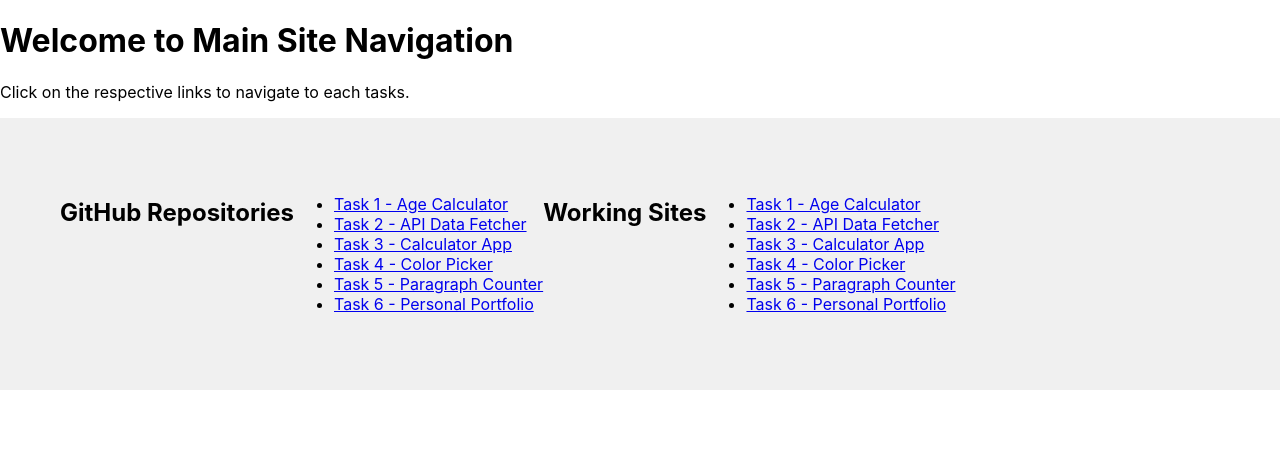
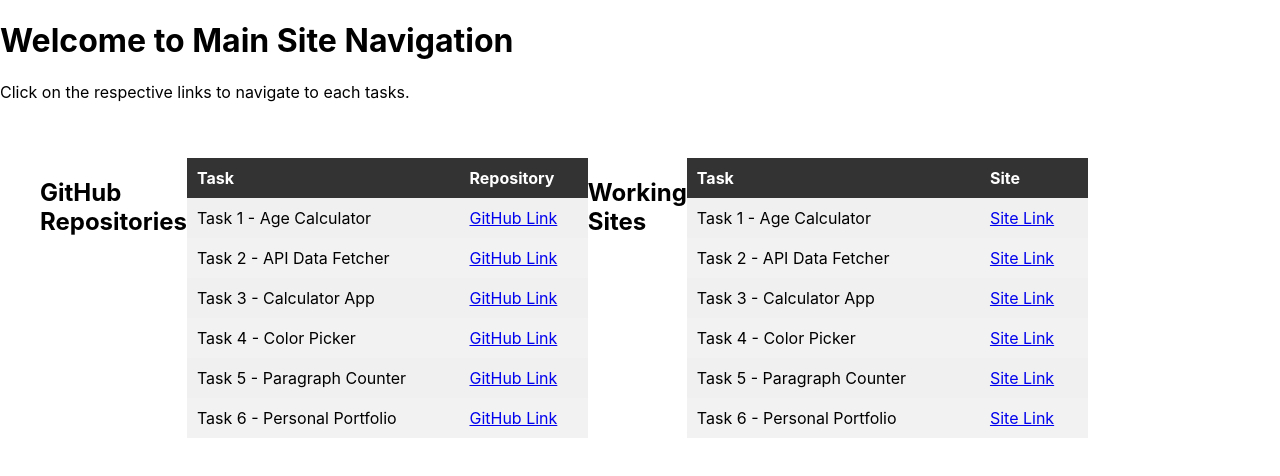
Before and after one commit to Praisepaul/ReactJS_Main, a React (Create React App) app: page / in a window 1280 px wide. Shown: the top 476 px of the page. Built offline with nearby package versions, Linux system fonts and the light colour scheme; the HTML template or start-up script is replaced by a standard one.

Commit message:
Deployed

```diff
--- a/src/App.css
+++ b/src/App.css
@@ -2,18 +2,32 @@
 .links-container {
   display: flex;
   justify-content: space-between;
-  background-color: #f0f0f0;
-  padding: 30px;
+  padding: 20px;
 }
 
-.links ul {
-  list-style: none;
-  padding: 0;
+.links-table {
+  width: 100%;
+  border-collapse: collapse;
+  background-color: #f0f0f0;
+}
+
+.links-table th {
+  background-color: #333;
+  color: #fff;
+  padding: 10px;
   text-align: left;
 }
 
-.links li {
-  margin: 10px 0;
+.links-table th, .links-table td {
+  padding: 10px;
+}
+
+.links-table tr:nth-child(even) {
+  background-color: #f2f2f2;
+}
+
+.links-table tr:hover {
+  background-color: #ddd;
 }
 
 .links a {
--- a/src/Githublinks.jsx
+++ b/src/Githublinks.jsx
@@ -4,72 +4,124 @@
   return (
     <div className="links-container">
       <h2>GitHub Repositories</h2>
-      <ul>
-        <li>
+      <table className="links-table">
+        <thead>
+          <tr>
+            <th>Task</th>
+            <th>Repository</th>
+          </tr>
+        </thead>
+        <tbody>
+          <tr>
+            <td>Task 1 - Age Calculator</td>
+            <td>
               <a href="https://github.com/Praisepaul/age_calculator" target="_blank" rel="noopener noreferrer">
-            Task 1 - Age Calculator
+                GitHub Link
               </a>
-        </li>
-        <li>
+            </td>
+          </tr>
+          <tr>
+            <td>Task 2 - API Data Fetcher</td>
+            <td>
               <a href="https://github.com/Praisepaul/api_fetcher" target="_blank" rel="noopener noreferrer">
-            Task 2 - API Data Fetcher
+                GitHub Link
               </a>
-        </li>
-        <li>
+            </td>
+          </tr>
+          <tr>
+            <td>Task 3 - Calculator App</td>
+            <td>
               <a href="https://github.com/Praisepaul/calculator_App" target="_blank" rel="noopener noreferrer">
-            Task 3 - Calculator App
+                GitHub Link
               </a>
-        </li>
-        <li>
+            </td>
+          </tr>
+          <tr>
+            <td>Task 4 - Color Picker</td>
+            <td>
               <a href="https://github.com/Praisepaul/color_picker_App" target="_blank" rel="noopener noreferrer">
-            Task 4 - Color Picker
+                GitHub Link
               </a>
-        </li>
-        <li>
+            </td>
+          </tr>
+          <tr>
+            <td>Task 5 - Paragraph Counter</td>
+            <td>
               <a href="https://github.com/Praisepaul/Paragraph_Counter" target="_blank" rel="noopener noreferrer">
-            Task 5 - Paragraph Counter
+                GitHub Link
               </a>
-        </li>
-        <li>
+            </td>
+          </tr>
+          <tr>
+            <td>Task 6 - Personal Portfolio</td>
+            <td>
               <a href="https://github.com/Praisepaul/sample_portfolio" target="_blank" rel="noopener noreferrer">
-            Task 6 - Personal Portfolio
+                GitHub Link
               </a>
-        </li>
-      </ul>
+            </td>
+          </tr>
+        </tbody>
+      </table>
 
       <h2>Working Sites</h2>
-      <ul>
-        <li>
-          <a href="https://praisepaul.github.io/age_calculator/" target="_blank" rel="noopener noreferrer">
-            Task 1 - Age Calculator
+      <table className="links-table">
+        <thead>
+          <tr>
+            <th>Task</th>
+            <th>Site</th>
+          </tr>
+        </thead>
+        <tbody>
+          <tr>
+            <td>Task 1 - Age Calculator</td>
+            <td>
+              <a href="https://praisepaul.github.io/age_calculator" target="_blank" rel="noopener noreferrer">
+                Site Link
               </a>
-        </li>
-        <li>
-          <a href="https://praisepaul.github.io/api_fetcher/" target="_blank" rel="noopener noreferrer">
-            Task 2 - API Data Fetcher
+            </td>
+          </tr>
+          <tr>
+            <td>Task 2 - API Data Fetcher</td>
+            <td>
+              <a href="https://praisepaul.github.io/api_fetcher" target="_blank" rel="noopener noreferrer">
+                Site Link
               </a>
-        </li>
-        <li>
-          <a href="https://praisepaul.github.io/calculator_App/" target="_blank" rel="noopener noreferrer">
-            Task 3 - Calculator App
+            </td>
+          </tr>
+          <tr>
+            <td>Task 3 - Calculator App</td>
+            <td>
+              <a href="https://praisepaul.github.io/calculator_App" target="_blank" rel="noopener noreferrer">
+                Site Link
               </a>
-        </li>
-        <li>
-          <a href="https://praisepaul.github.io/color_picker_App/" target="_blank" rel="noopener noreferrer">
-            Task 4 - Color Picker
+            </td>
+          </tr>
+          <tr>
+            <td>Task 4 - Color Picker</td>
+            <td>
+              <a href="https://praisepaul.github.io/color_picker_App" target="_blank" rel="noopener noreferrer">
+                Site Link
               </a>
-        </li>
-        <li>
-          <a href="https://praisepaul.github.io/Paragraph_Counter/" target="_blank" rel="noopener noreferrer">
-            Task 5 - Paragraph Counter
+            </td>
+          </tr>
+          <tr>
+            <td>Task 5 - Paragraph Counter</td>
+            <td>
+              <a href="https://praisepaul.github.io/Paragraph_Counter" target="_blank" rel="noopener noreferrer">
+                Site Link
               </a>
-        </li>
-        <li>
-          <a href="https://praisepaul.github.io/sample_portfolio/" target="_blank" rel="noopener noreferrer">
-            Task 6 - Personal Portfolio
+            </td>
+          </tr>
+          <tr>
+            <td>Task 6 - Personal Portfolio</td>
+            <td>
+              <a href="https://praisepaul.github.io/sample_portfolio" target="_blank" rel="noopener noreferrer">
+                Site Link
               </a>
-        </li>
-      </ul>
+            </td>
+          </tr>
+        </tbody>
+      </table>
     </div>
   );
 }
```
Lines whose indentation alone changed are shown as unchanged.
